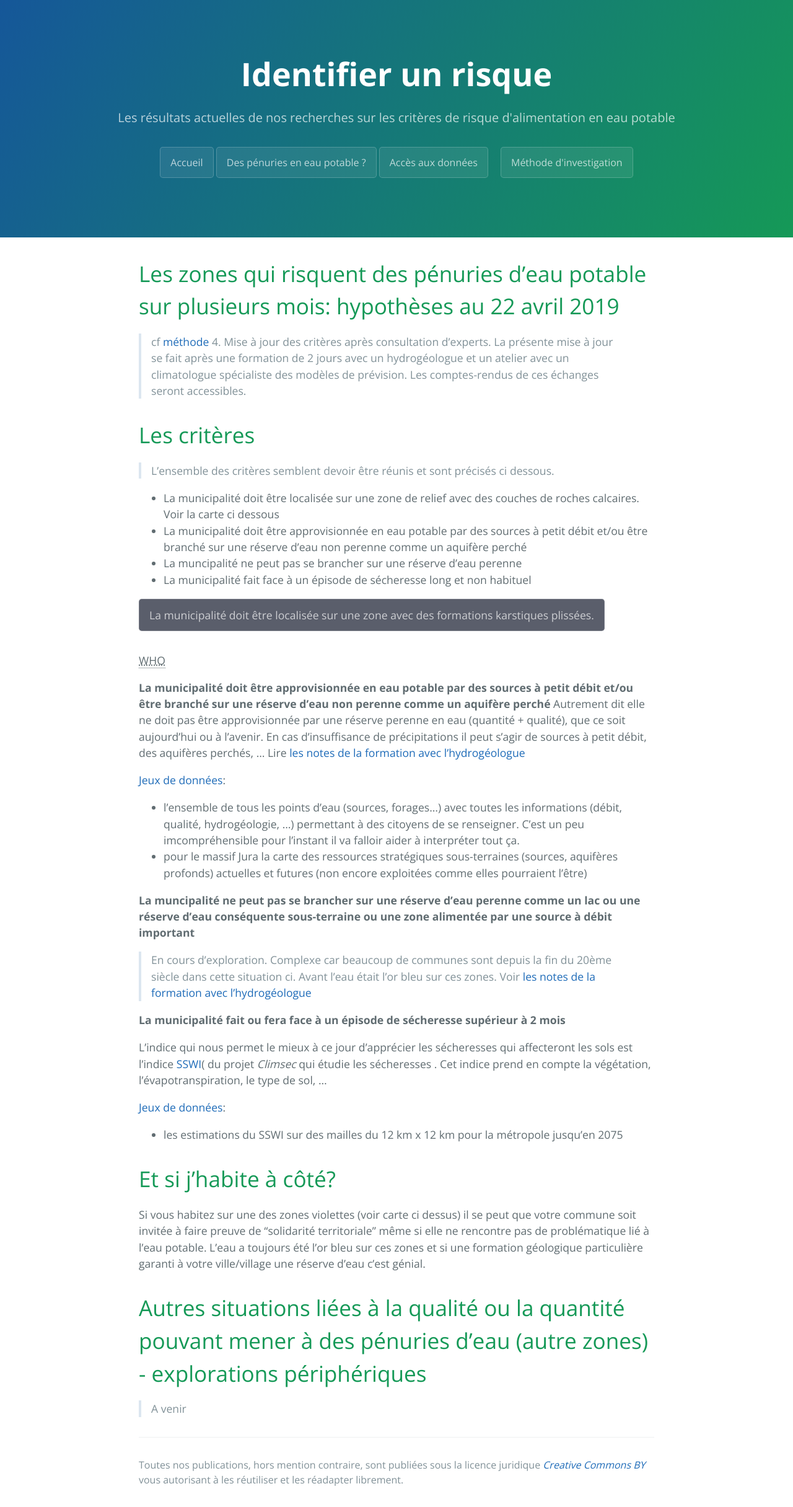
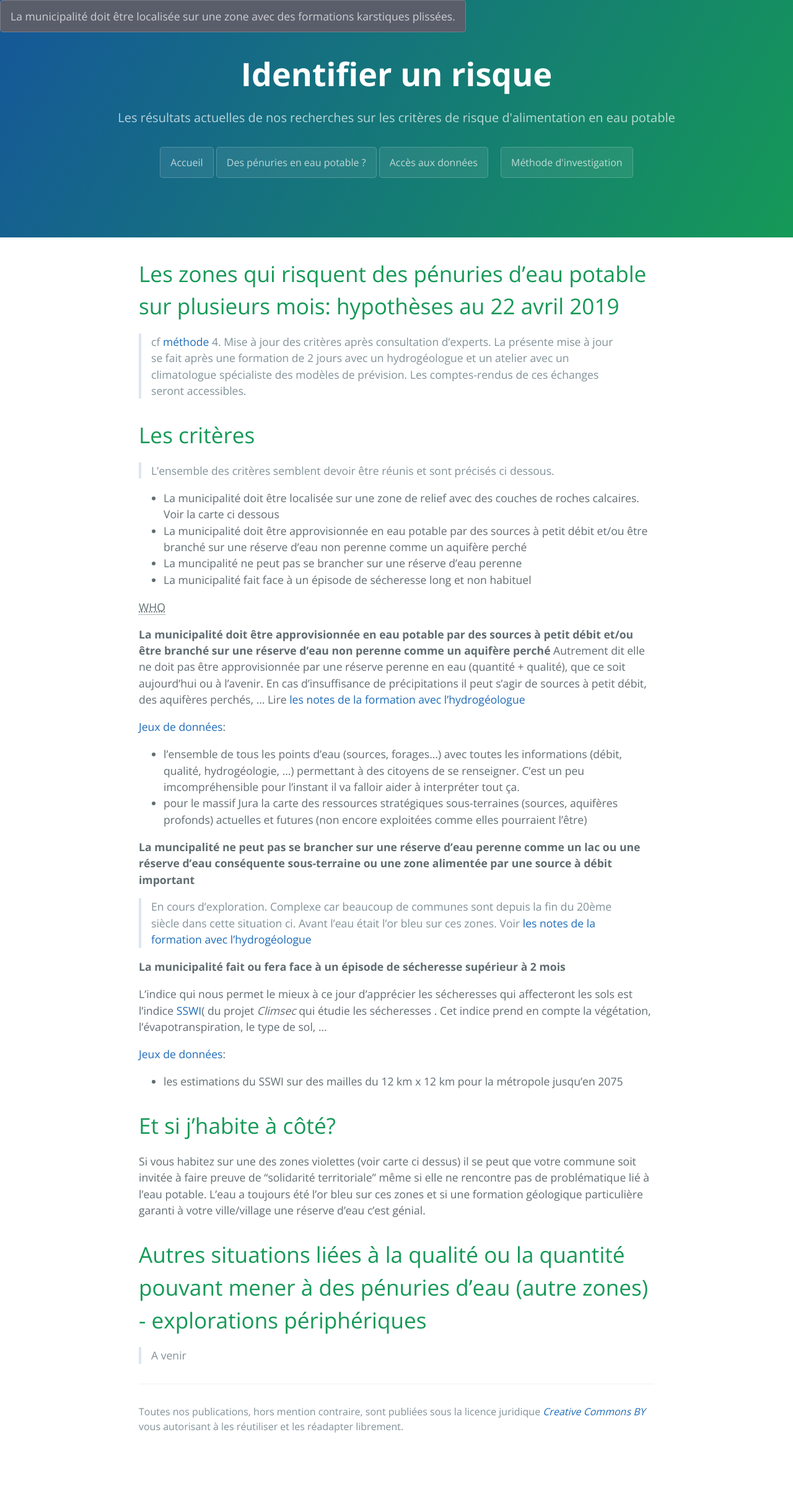
Before and after one commit to secheresses/Ancien-site, a Jekyll site: the page built from pages/identifier-risque.md, in a window 1280 px wide. Shown: the whole page at 62% size. Built offline with Jekyll 4.4.1, drawn with Linux system fonts in a browser that asks for light colours; after the commit the page ends 2345 px from its top, so only the background shows below that.

Commit message:
Update style.scss

```diff
--- a/assets/css/style.scss
+++ b/assets/css/style.scss
@@ -25,6 +25,12 @@
 
 .panel-risque {
       background-color: #5A5E6B;
+      position:absolute;left:0;top:0
+}
+
+.panel-risque:hover {
+      background-color: lightgray;
+      position:absolute;left:0;top:0
 }
 
 .element-panel-risque {
```
